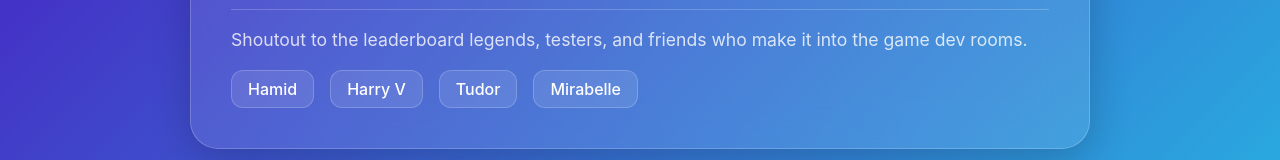
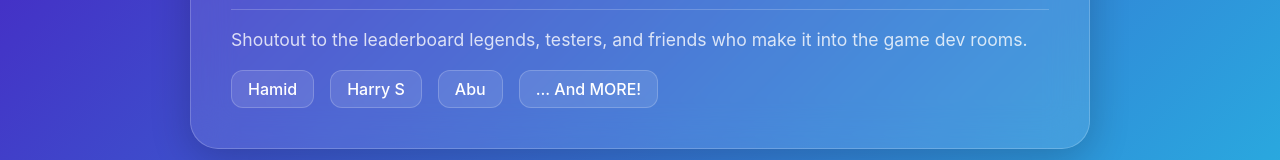
Before and after one commit to dacoolkid325-ops/dacoolkid325-ops.github.io, a plain HTML site: page index.html in a window 1280 px wide. Shown: the part 1402-1562 px from the top of the page. Drawn offline with Linux system fonts and the light colour scheme.

Commit message:
Update squad members in index.html

```diff
--- a/index.html
+++ b/index.html
@@ -239,9 +239,9 @@
             <p>Shoutout to the leaderboard legends, testers, and friends who make it into the game dev rooms.</p>
             <div class="squad-list">
                 <span class="squad-member">Hamid</span>
-                <span class="squad-member">Harry V</span>
-                <span class="squad-member">Tudor</span>
-                <span class="squad-member">Mirabelle</span>
+                <span class="squad-member">Harry S</span>
+                <span class="squad-member">Abu</span>
+                <span class="squad-member">... And MORE!</span>
             </div>
         </section>
     </div>
```
